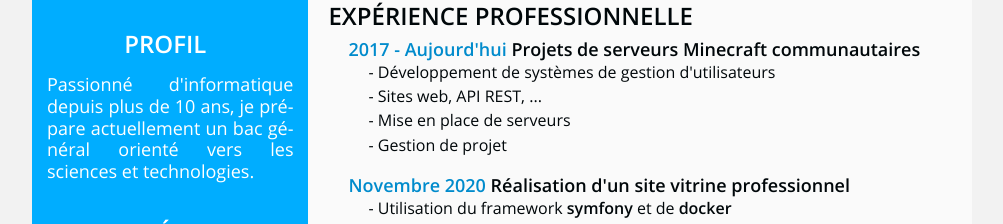
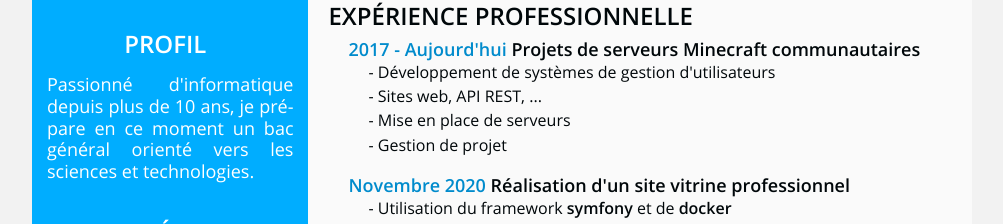
Before and after one commit to loic-fremaux/online-cv, a plain HTML site: page public/index.html in a window 1280 px wide. Shown: the part 410-634 px from the top of the page, without its empty margins (138-1141 px from the left). Drawn offline with Linux system fonts and the light colour scheme.

Commit message:
Update profile section content

```diff
--- a/public/index.html
+++ b/public/index.html
@@ -21,7 +21,7 @@
 
             <section id="about-me">
                 <h3>PROFIL</h3>
-                <p>Passionné d'informatique depuis plus de 10 ans, je prépare actuellement un bac général orienté
+                <p>Passionné d'informatique depuis plus de 10 ans, je prépare en ce moment un bac général orienté
                     vers les sciences et technologies.</p>
             </section>
 
```
